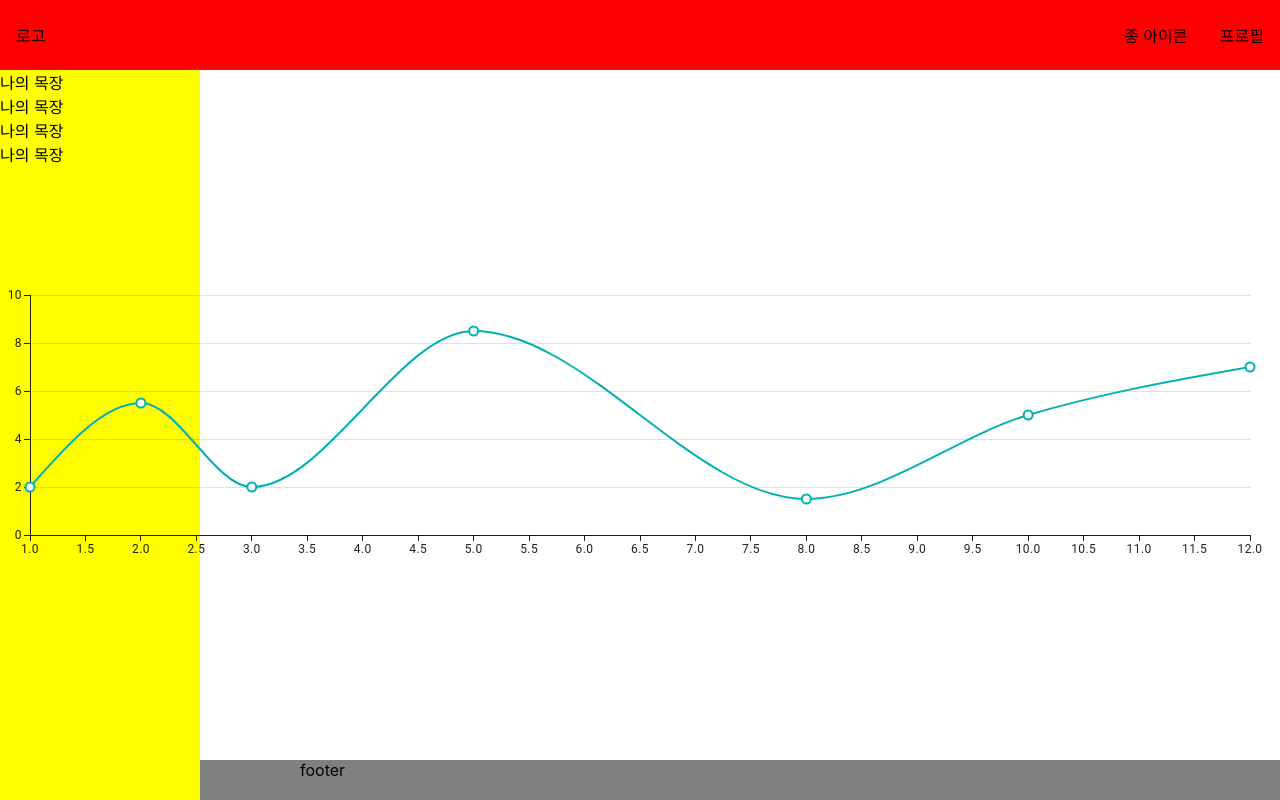
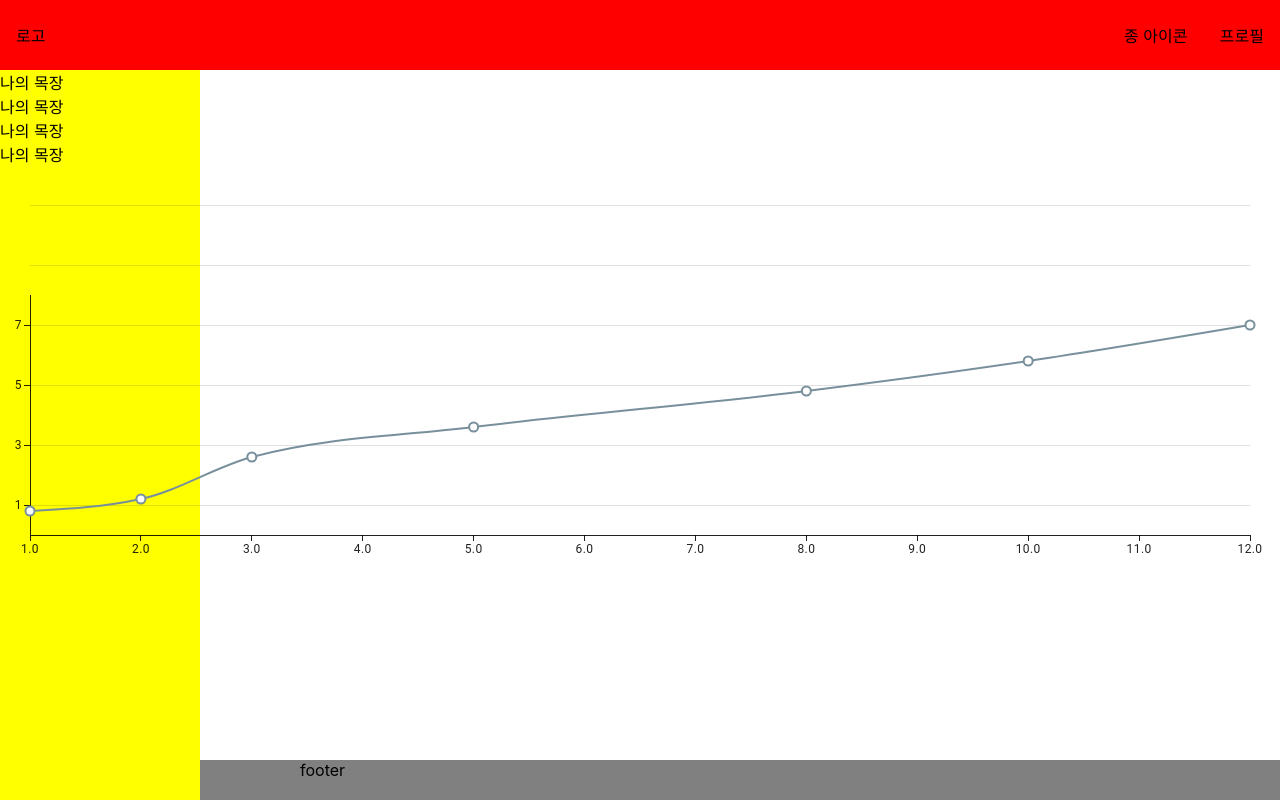
Before and after one commit to yeeun00300/EIEIEI, a React (Create React App) app in the folder farm_core/: page /DashBoard in a window 1280 px wide. Built offline with nearby package versions, Linux system fonts and the light colour scheme; no server answers.

Commit message:
8.22.14:42

```diff
--- a/farm_core/src/pages/DashBoard/DashBoard.js
+++ b/farm_core/src/pages/DashBoard/DashBoard.js
@@ -3,12 +3,12 @@ import styles from "./DashBoard.module.scss";
 import { LineChart } from "@mui/x-charts/LineChart";
 
 const dataset = [
-  { x: 1, y: 2 },
-  { x: 2, y: 5.5 },
-  { x: 3, y: 2 },
-  { x: 5, y: 8.5 },
-  { x: 8, y: 1.5 },
-  { x: 10, y: 5 },
+  { x: 1, y: 0.8 },
+  { x: 2, y: 1.2 },
+  { x: 3, y: 2.6 },
+  { x: 5, y: 3.6 },
+  { x: 8, y: 4.8 },
+  { x: 10, y: 5.8 },
   { x: 12, y: 7 },
 ];
 
@@ -16,8 +16,11 @@ function DashBoard() {
   return (
     <LineChart
       dataset={dataset}
-      xAxis={[{ dataKey: "x" }, { colors: ["#ededed"] }]}
-      series={[{ dataKey: "y" }]}
+      xAxis={[
+        { dataKey: "x", tickInterval: [1, 2, 3, 4, 5, 6, 7, 8, 9, 10, 11, 12] },
+      ]}
+      yAxis={[{ tickInterval: [1, 3, 5, 7, 9, 11] }]}
+      series={[{ dataKey: "y", color: "#78909c" }]}
       height={300}
       margin={{ left: 30, right: 30, top: 30, bottom: 30 }}
       grid={{ horizontal: true }}
```
